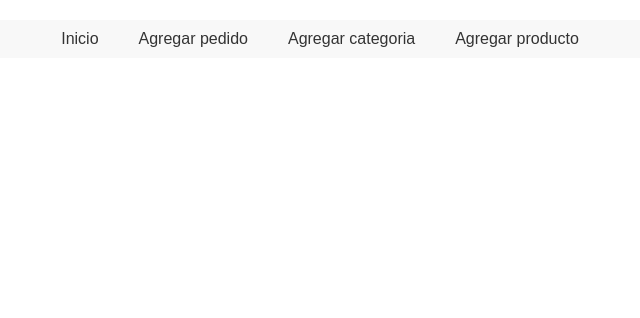
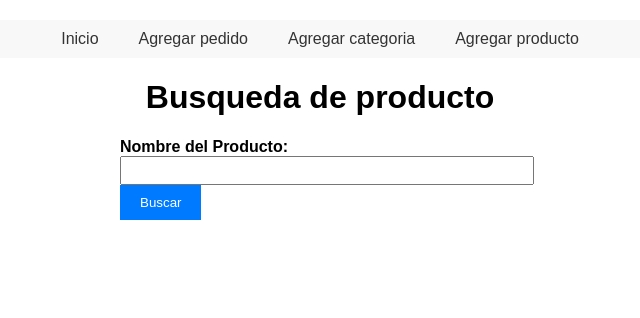
Before and after one commit to Alej0ArtTech/Python_e_commerce, a Django app: page / in a window 1280 px wide. Shown: the top 318 px of the page, without its empty margins (320-960 px from the left). Run offline with Django 5.2, Linux system fonts and the light colour scheme.

Commit message:
Agregamos funcionalidad busqueda

```diff
--- a/project/config/urls.py
+++ b/project/config/urls.py
@@ -21,7 +21,8 @@ from e_commerce import views
 urlpatterns = [
 
     path('admin/', admin.site.urls),
-    path('', views.index, name='index'),
+    path('', views.busqueda_producto, name='index'),
+    #path('', views.index, name='index'),
     path('producto/', views.producto, name='producto'),
     path('categoria/', views.categoria, name='categoria'),
     path('pedido/', views.pedido, name='pedido'),
--- a/project/e_commerce/templates/index.html
+++ b/project/e_commerce/templates/index.html
@@ -15,5 +15,28 @@
             <li><a href="{% url 'producto' %}">Agregar producto</a></li>
         </ul>
     </nav>
+    <h1>Busqueda de producto</h1>
+    {% block content %}
+
+<form method="post" style="max-width: 400px; margin: 0 auto;">
+    {% csrf_token %}
+    <label for="product_name">Nombre del Producto:</label>
+    <input type="text" id="product_name" name="product_name" required>
+    <button type="submit">Buscar</button>
+</form>
+
+<div style="max-width: 400px; margin: 0 auto;">
+{% if product %}
+    <h2>Detalles del Producto</h2>
+    <p>Nombre: {{ product.nombre }}</p>
+    <p>Descripción: {{ product.descripcion }}</p>
+    <p>Precio: {{ product.precio }}</p>
+    <p>Stock: {{ product.stock }}</p>
+{% elif error %}
+    <p>{{ error }}</p>
+{% endif %}
+{% endblock %}
+
+</div>
 </body>
 </html>
--- a/project/e_commerce/views.py
+++ b/project/e_commerce/views.py
@@ -47,6 +47,16 @@ def guardar_pedido(request):
     # Pasar los productos al contexto de la plantilla
     return render(request, 'formulario_pedido.html', {'productos': productos_disponibles})
 
+def busqueda_producto(request):
+    if request.method == 'POST':
+        product_name = request.POST.get('product_name')
+        try:
+            product = Producto.objects.get(nombre=product_name)
+            return render(request, 'index.html', {'product': product})
+        except Producto.DoesNotExist:
+            return render(request, 'index.html', {'error': 'Product not found'})
+    return render(request, 'index.html')
+
 def guardar_categoria(request):
     if request.method == 'POST':
         nombre = request.POST.get('nombre')
```
Also changed, not shown: project/db.sqlite3.
